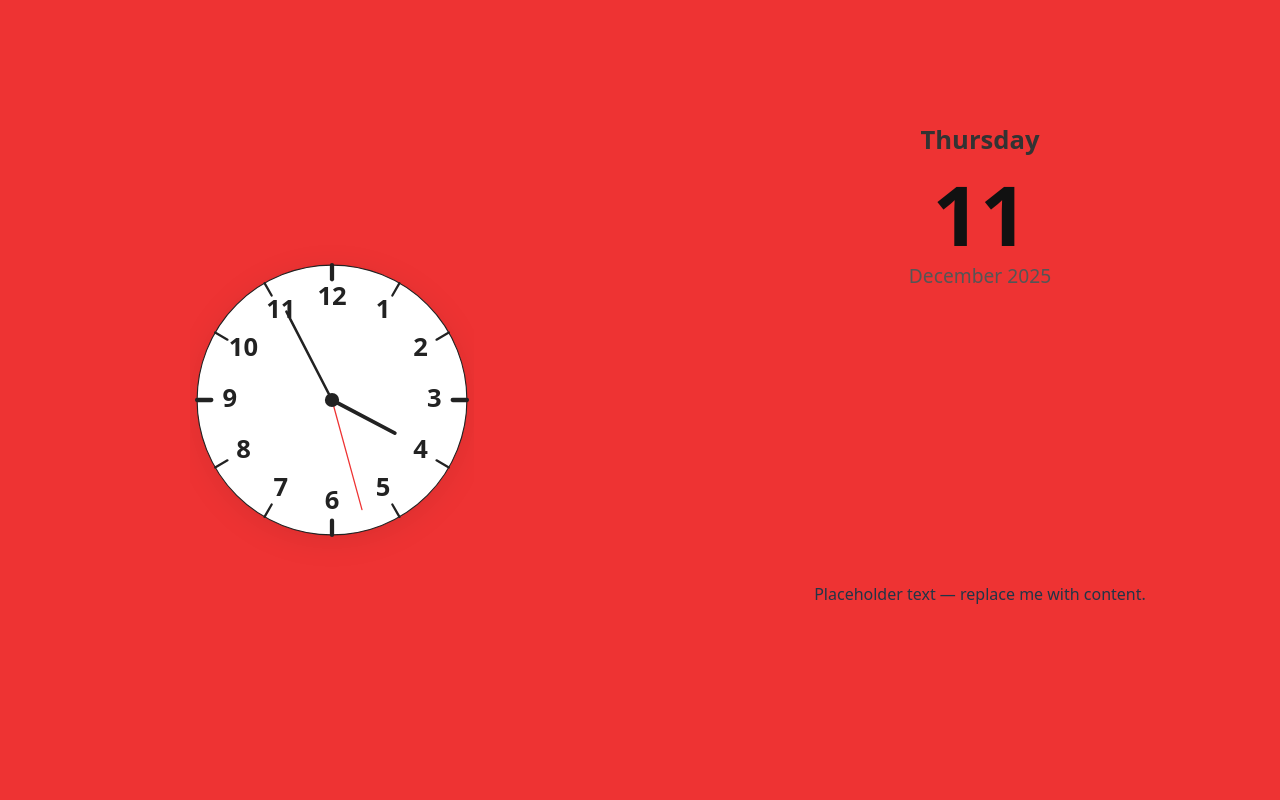
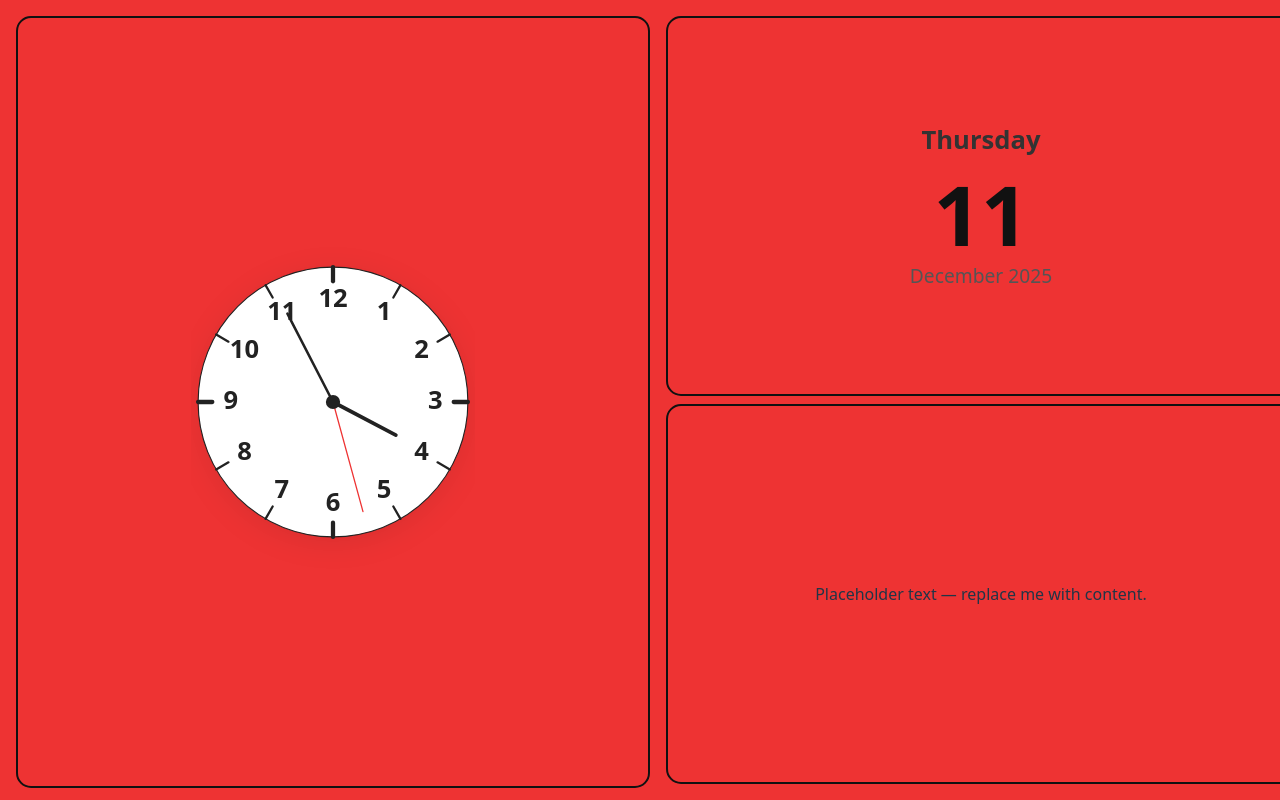
Before and after one commit to iliamosko/Clock-Dashboard, a React (Vite) app: page / in a window 1280 px wide. Shown: the top 800 px of the page. Built offline with nearby package versions, Linux system fonts and the light colour scheme.

Commit message:
Added borders around divs

```diff
--- a/src/App.css
+++ b/src/App.css
@@ -26,6 +26,8 @@
 .left {
   align-items: center;
   justify-content: center;
+  border:#111 2px solid;
+  border-radius: 15px;
 }
 
 .right {
@@ -39,6 +41,8 @@
   display: flex;
   align-items: center;
   justify-content: center;
+  border:#111 2px solid;
+  border-radius: 15px;
   min-width: 0;
 }
 
```
